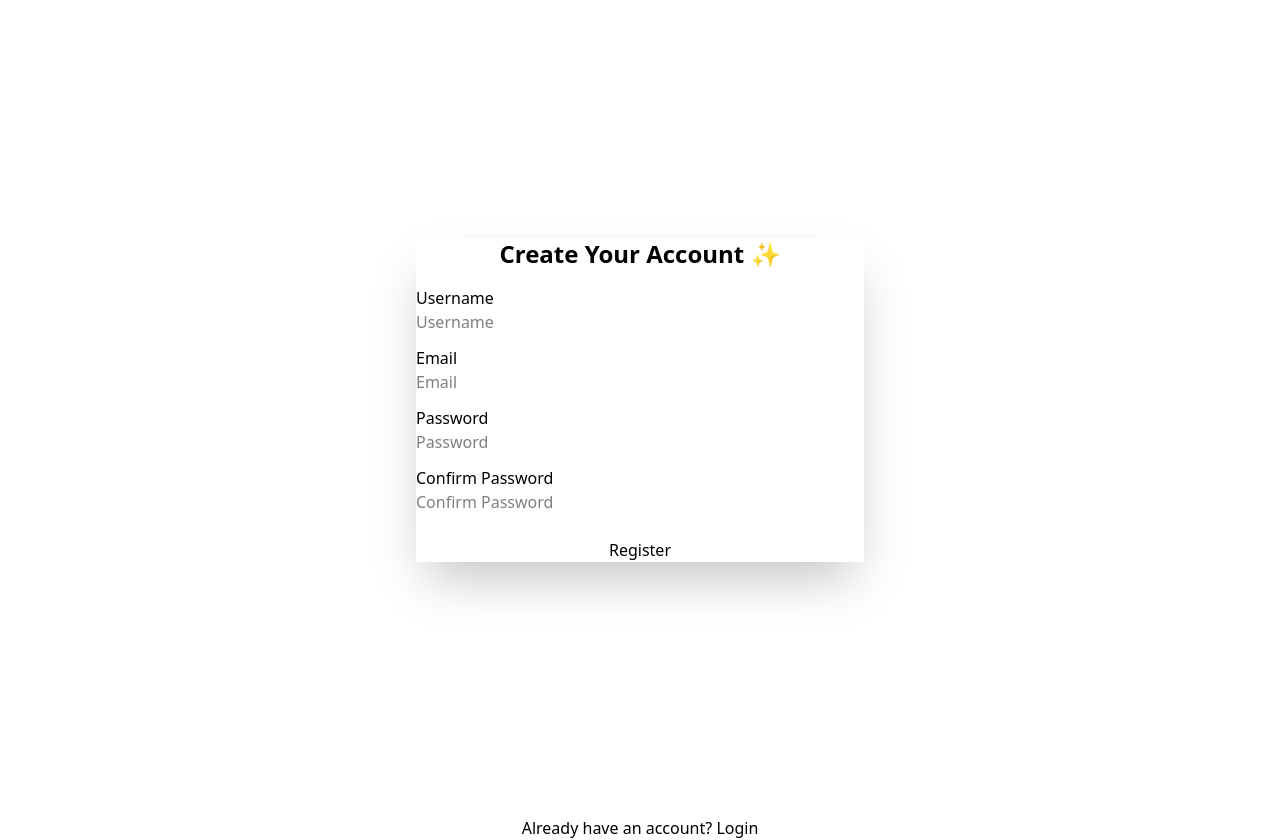
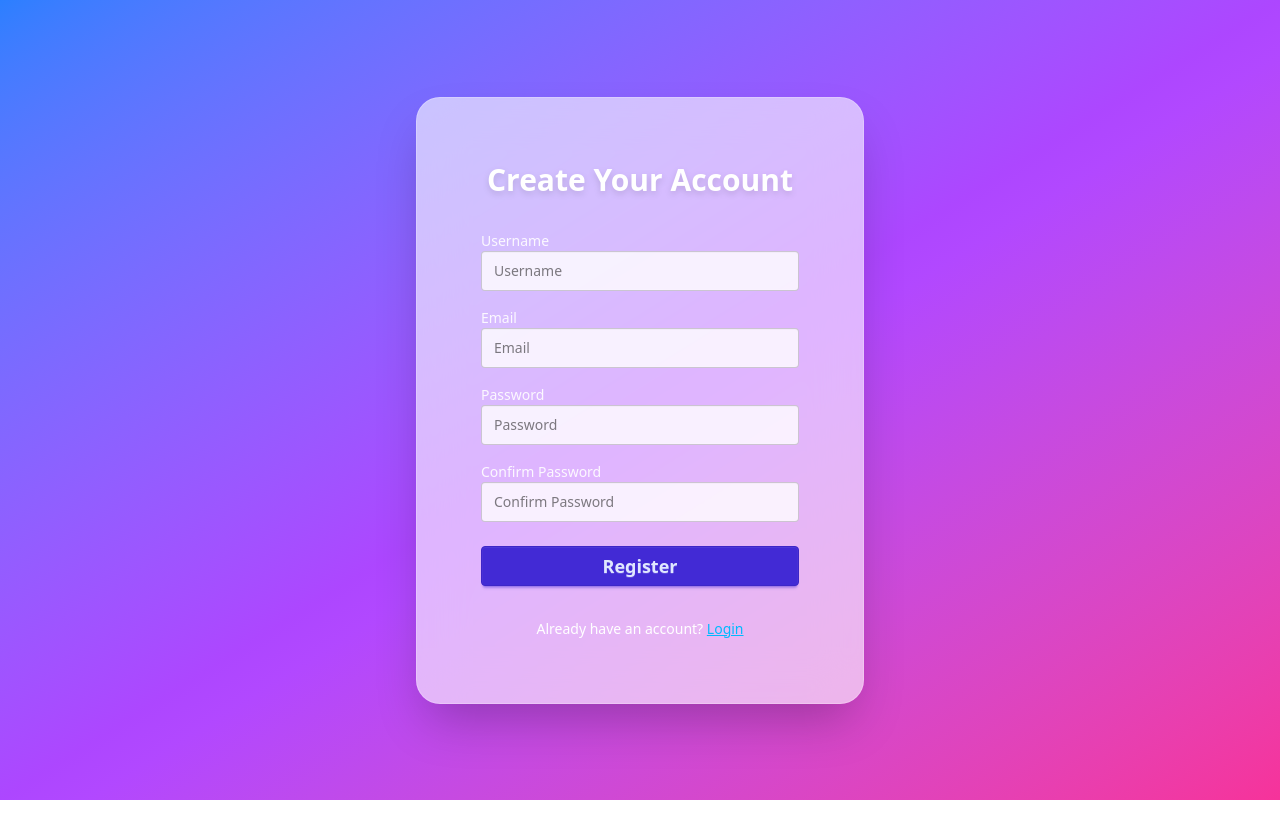
Before and after one commit to Alexa0504/AI-fitness-coach, a React (Vite) app in the folder client/: page /register in a window 1280 px wide. After the commit the page ends 800 px from the top, so only its background shows below. Built offline with nearby package versions, Linux system fonts and the light colour scheme.

Commit message:
change the look of the websites for a cleaner modern look and add animations

```diff
--- a/client/src/components/AuthForm.tsx
+++ b/client/src/components/AuthForm.tsx
@@ -3,37 +3,42 @@ import React from "react";
 interface AuthFormProps {
   title: string;
   buttonText: string;
-  onSubmit: (e: React.FormEvent) => void;
+  onSubmit: (e: React.FormEvent<HTMLFormElement>) => void;
   fields: { label: string; type: string; name: string }[];
+  footer?: React.ReactNode;
 }
 
-const AuthForm: React.FC<AuthFormProps> = ({ title, buttonText, onSubmit, fields }) => {
+const AuthForm: React.FC<AuthFormProps> = ({ title, buttonText, onSubmit, fields, footer }) => {
   return (
-    <div className="min-h-screen flex items-center justify-center bg-base-200">
-      <div className="card w-full max-w-md shadow-2xl bg-base-100">
-        <div className="card-body">
-          <h2 className="text-center text-2xl font-bold mb-4">{title}</h2>
+    <div className="min-h-screen flex items-center justify-center bg-gradient-to-br from-blue-500 via-purple-500 to-pink-500 p-4">
+      <div
+        className="card w-full max-w-md bg-base-100/60 backdrop-blur-xl shadow-2xl border border-white/20 p-10"
+        style={{ borderRadius: "1.5rem" }}
+      >
+        <div className="card-body animate-fade-in">
+          <h2 className="text-center text-3xl font-extrabold mb-6 text-white drop-shadow-md">
+            {title}
+          </h2>
           <form onSubmit={onSubmit}>
             {fields.map((field) => (
-              <div className="form-control mb-3" key={field.name}>
+              <div className="form-control mb-4" key={field.name}>
                 <label className="label">
-                  <span className="label-text">{field.label}</span>
+                  <span className="label-text text-white/90">{field.label}</span>
                 </label>
                 <input
                   type={field.type}
                   name={field.name}
                   placeholder={field.label}
-                  className="input input-bordered w-full"
+                  className="input input-bordered w-full bg-white/80 focus:bg-white text-black"
                   required
                 />
               </div>
             ))}
             <div className="form-control mt-6">
-              <button className="btn btn-primary w-full" type="submit">
-                {buttonText}
-              </button>
+              <button className="btn btn-primary w-full text-lg">{buttonText}</button>
             </div>
           </form>
+          {footer && <div className="mt-6 text-center">{footer}</div>}
         </div>
       </div>
     </div>
--- a/client/src/index.css
+++ b/client/src/index.css
@@ -1,4 +1,20 @@
 @import "tailwindcss";
+@plugin "daisyui";
 @tailwind base;
 @tailwind components;
 @tailwind utilities;
+
+@keyframes fade-in {
+  from {
+    opacity: 0;
+    transform: translateY(20px);
+  }
+  to {
+    opacity: 1;
+    transform: translateY(0);
+  }
+}
+
+.animate-fade-in {
+  animation: fade-in 0.6s ease-out;
+}
--- a/client/src/pages/LoginPage.tsx
+++ b/client/src/pages/LoginPage.tsx
@@ -1,16 +1,17 @@
 import React from "react";
 import AuthForm from "../components/AuthForm";
-import { Link } from "react-router-dom";
+import { Link, useNavigate } from "react-router-dom";
 
 const LoginPage: React.FC = () => {
-  const handleLogin = (e: React.FormEvent) => {
+  const navigate = useNavigate();
+
+  const handleLogin = (e: React.FormEvent<HTMLFormElement>) => {
     e.preventDefault();
     // TODO: connect to Flask API later
     console.log("Login submitted");
   };
 
   return (
-    <div>
     <AuthForm
       title="Welcome Back 👋"
       buttonText="Login"
@@ -19,14 +20,23 @@ const LoginPage: React.FC = () => {
         { label: "Email", type: "email", name: "email" },
         { label: "Password", type: "password", name: "password" },
       ]}
-      />
-      <p className="text-center mt-4">
+      footer={
+        <div className="space-y-2">
+          <p className="text-white">
             Don’t have an account?{" "}
-        <Link to="/register" className="link link-primary">
-          Register
+            <Link to="/register" className="link link-info">
+              Register here
             </Link>
           </p>
+          <button
+            onClick={() => navigate("/register")}
+            className="btn btn-outline btn-accent w-full mt-2"
+          >
+            Register
+          </button>
         </div>
+      }
+    />
   );
 };
 
--- a/client/src/pages/RegisterPage.tsx
+++ b/client/src/pages/RegisterPage.tsx
@@ -1,18 +1,28 @@
-import React from "react";
+import React, { useState } from "react";
 import AuthForm from "../components/AuthForm";
 import { Link } from "react-router-dom";
 
 const RegisterPage: React.FC = () => {
-  const handleRegister = (e: React.FormEvent) => {
+  const [error, setError] = useState("");
+
+  const handleRegister = (e: React.FormEvent<HTMLFormElement>) => {
     e.preventDefault();
-    // TODO: connect to Flask API later
+    const form = e.currentTarget;
+    const password = (form.elements.namedItem("password") as HTMLInputElement).value;
+    const confirm = (form.elements.namedItem("confirmPassword") as HTMLInputElement).value;
+
+    if (password !== confirm) {
+      setError("Passwords do not match!");
+      return;
+    }
+
+    setError("");
     console.log("Register submitted");
   };
 
   return (
-    <div>
     <AuthForm
-        title="Create Your Account ✨"
+      title="Create Your Account"
       buttonText="Register"
       onSubmit={handleRegister}
       fields={[
@@ -21,14 +31,18 @@ const RegisterPage: React.FC = () => {
         { label: "Password", type: "password", name: "password" },
         { label: "Confirm Password", type: "password", name: "confirmPassword" },
       ]}
-      />
-      <p className="text-center mt-4">
+      footer={
+        <div>
+          {error && <p className="text-error font-semibold mb-3">{error}</p>}
+          <p className="text-white">
             Already have an account?{" "}
-        <Link to="/login" className="link link-primary">
+            <Link to="/login" className="link link-info">
               Login
             </Link>
           </p>
         </div>
+      }
+    />
   );
 };
 
```
Lines whose indentation alone changed are shown as unchanged.
